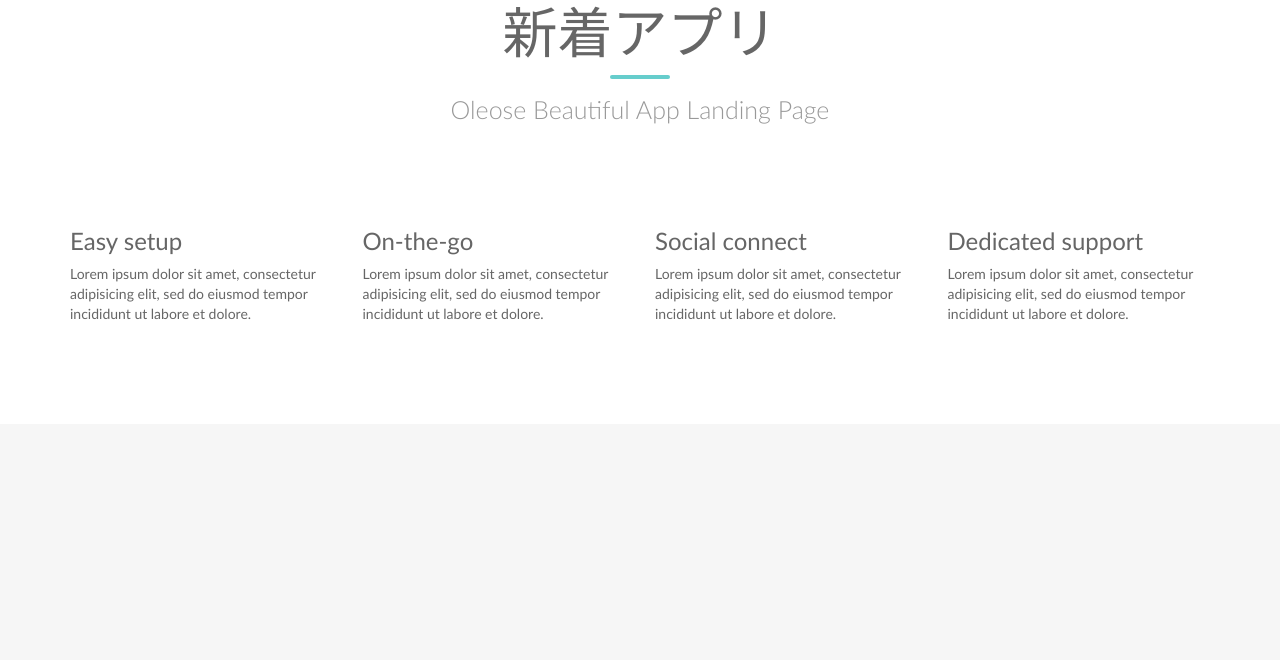
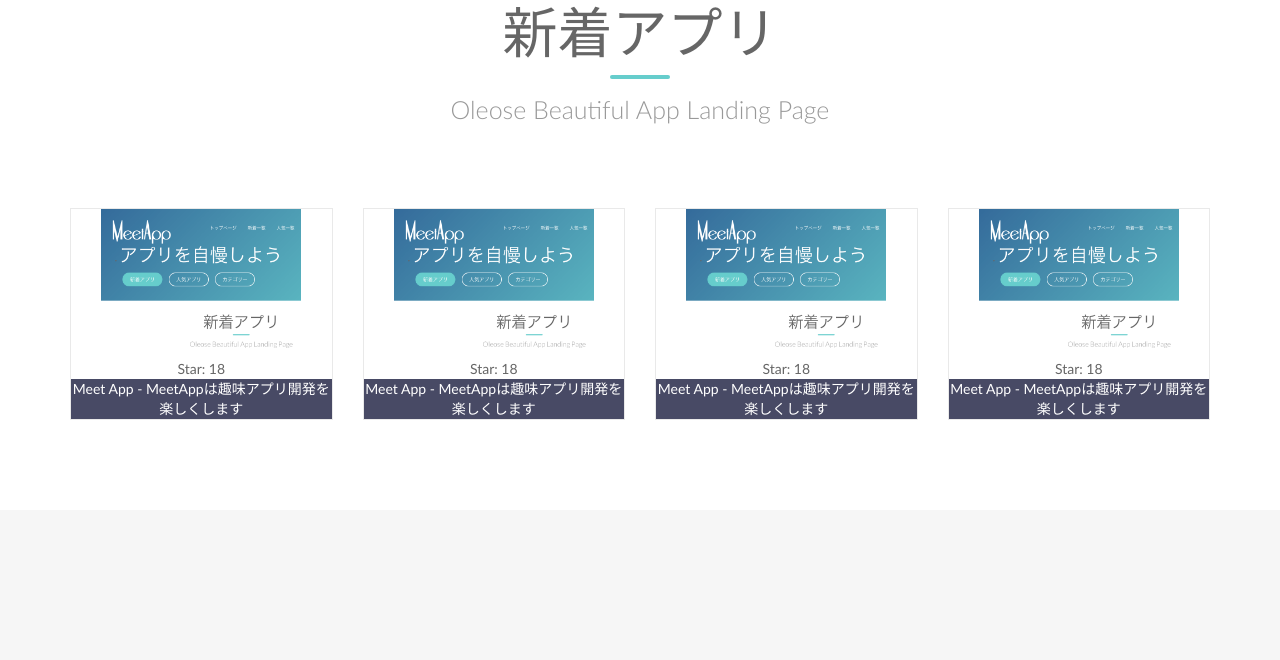
Before and after one commit to shumipro/meetapp, a PHP site: page /public/html/index.html in a window 1280 px wide. Shown: the part 369-1029 px from the top of the page. Run offline with PHP 8.4, Linux system fonts and the light colour scheme.

Commit message:
add a sample tile component

```diff
--- a/gulpfile.js
+++ b/gulpfile.js
@@ -39,6 +39,7 @@ gulp.task('build', function () {
 gulp.task('serve', function () {
   connect.server({
     port: port,
+    root: 'public',
     livereload: {
       port: reloadPort
     }
--- a/public/html/index.html
+++ b/public/html/index.html
@@ -6,7 +6,7 @@
 <meta name="viewport" content="width=device-width, initial-scale=1.0, maximum-scale=1.0, user-scalable=no">
 <meta http-equiv="X-UA-Compatible" content="IE=edge,chrome=1"/>
 <link rel="shortcut icon" href="favicon.png">
-<link rel="stylesheet" href="../css/main.css">
+<link rel="stylesheet" href="/css/main.css">
 </head>
 <body>
     <header>
@@ -17,7 +17,7 @@
             <span class="fa fa-bars fa-lg"></span>
             </button>
             <a class="navbar-brand" href="/">
-            <img src="../img/logo.png" alt="" class="logo">
+            <img src="/img/logo.png" alt="" class="logo">
             </a>
         </div>
         <div class="collapse navbar-collapse" id="bs-example-navbar-collapse-1">
@@ -60,31 +60,39 @@
                 </div>
                 <div class="row">
                     <div class="col-md-3 col-sm-3 col-xs-6">
-                        <div class="about-item scrollpoint sp-effect2">
-                            <i class="fa fa-download fa-2x"></i>
-                            <h3>Easy setup</h3>
-                            <p>Lorem ipsum dolor sit amet, consectetur adipisicing elit, sed do eiusmod tempor incididunt ut labore et dolore.</p>
+                        <div class="ma-app-tile scrollpoint sp-effect2">
+                            <div class="ma-app-tile-image">
+                                <a href="/app/detail?id=001"><img src="/img/sample1.png" width="200" height="150" alt="Meet App"></a>
+                            </div>
+                            <div class="ma-app-tile-toolbar"><span class="star">Star: 18</span></div>
+                            <div class="ma-app-tile-title"><a href="/app/detail?id=001">Meet App - MeetAppは趣味アプリ開発を楽しくします</a></div>
                         </div>
                     </div>
                     <div class="col-md-3 col-sm-3 col-xs-6">
-                        <div class="about-item scrollpoint sp-effect5">
-                            <i class="fa fa-mobile fa-2x"></i>
-                            <h3>On-the-go</h3>
-                            <p>Lorem ipsum dolor sit amet, consectetur adipisicing elit, sed do eiusmod tempor incididunt ut labore et dolore.</p>
+                        <div class="ma-app-tile scrollpoint sp-effect5">
+                            <div class="ma-app-tile-image">
+                                <a href="/app/detail?id=001"><img src="/img/sample1.png" width="200" height="150" alt="Meet App"></a>
+                            </div>
+                            <div class="ma-app-tile-toolbar"><span class="star">Star: 18</span></div>
+                            <div class="ma-app-tile-title"><a href="/app/detail?id=001">Meet App - MeetAppは趣味アプリ開発を楽しくします</a></div>
                         </div>
                     </div>
                     <div class="col-md-3 col-sm-3 col-xs-6">
-                        <div class="about-item scrollpoint sp-effect5">
-                            <i class="fa fa-users fa-2x"></i>
-                            <h3>Social connect</h3>
-                            <p>Lorem ipsum dolor sit amet, consectetur adipisicing elit, sed do eiusmod tempor incididunt ut labore et dolore.</p>
+                        <div class="ma-app-tile scrollpoint sp-effect5">
+                            <div class="ma-app-tile-image">
+                                <a href="/app/detail?id=001"><img src="/img/sample1.png" width="200" height="150" alt="Meet App"></a>
+                            </div>
+                            <div class="ma-app-tile-toolbar"><span class="star">Star: 18</span></div>
+                            <div class="ma-app-tile-title"><a href="/app/detail?id=001">Meet App - MeetAppは趣味アプリ開発を楽しくします</a></div>
                         </div>
                     </div>
                     <div class="col-md-3 col-sm-3 col-xs-6">
-                        <div class="about-item scrollpoint sp-effect1">
-                            <i class="fa fa-sliders fa-2x"></i>
-                            <h3>Dedicated support</h3>
-                            <p>Lorem ipsum dolor sit amet, consectetur adipisicing elit, sed do eiusmod tempor incididunt ut labore et dolore.</p>
+                        <div class="ma-app-tile scrollpoint sp-effect1">
+                            <div class="ma-app-tile-image">
+                                <a href="/app/detail?id=001"><img src="/img/sample1.png" width="200" height="150" alt="Meet App"></a>
+                            </div>
+                            <div class="ma-app-tile-toolbar"><span class="star">Star: 18</span></div>
+                            <div class="ma-app-tile-title"><a href="/app/detail?id=001">Meet App - MeetAppは趣味アプリ開発を楽しくします</a></div>
                         </div>
                     </div>
                 </div>
@@ -99,31 +107,39 @@
                 </div>
                 <div class="row">
                     <div class="col-md-3 col-sm-3 col-xs-6">
-                        <div class="about-item scrollpoint sp-effect2">
-                            <i class="fa fa-download fa-2x"></i>
-                            <h3>Easy setup</h3>
-                            <p>Lorem ipsum dolor sit amet, consectetur adipisicing elit, sed do eiusmod tempor incididunt ut labore et dolore.</p>
+                        <div class="ma-app-tile scrollpoint sp-effect2">
+                            <div class="ma-app-tile-image">
+                                <a href="/app/detail?id=001"><img src="/img/sample1.png" width="200" height="150" alt="Meet App"></a>
+                            </div>
+                            <div class="ma-app-tile-toolbar"><span class="star">Star: 18</span></div>
+                            <div class="ma-app-tile-title"><a href="/app/detail?id=001">Meet App - MeetAppは趣味アプリ開発を楽しくします</a></div>
                         </div>
                     </div>
                     <div class="col-md-3 col-sm-3 col-xs-6">
-                        <div class="about-item scrollpoint sp-effect5">
-                            <i class="fa fa-mobile fa-2x"></i>
-                            <h3>On-the-go</h3>
-                            <p>Lorem ipsum dolor sit amet, consectetur adipisicing elit, sed do eiusmod tempor incididunt ut labore et dolore.</p>
+                        <div class="ma-app-tile scrollpoint sp-effect5">
+                            <div class="ma-app-tile-image">
+                                <a href="/app/detail?id=001"><img src="/img/sample1.png" width="200" height="150" alt="Meet App"></a>
+                            </div>
+                            <div class="ma-app-tile-toolbar"><span class="star">Star: 18</span></div>
+                            <div class="ma-app-tile-title"><a href="/app/detail?id=001">Meet App - MeetAppは趣味アプリ開発を楽しくします</a></div>
                         </div>
                     </div>
                     <div class="col-md-3 col-sm-3 col-xs-6">
-                        <div class="about-item scrollpoint sp-effect5">
-                            <i class="fa fa-users fa-2x"></i>
-                            <h3>Social connect</h3>
-                            <p>Lorem ipsum dolor sit amet, consectetur adipisicing elit, sed do eiusmod tempor incididunt ut labore et dolore.</p>
+                        <div class="ma-app-tile scrollpoint sp-effect5">
+                            <div class="ma-app-tile-image">
+                                <a href="/app/detail?id=001"><img src="/img/sample1.png" width="200" height="150" alt="Meet App"></a>
+                            </div>
+                            <div class="ma-app-tile-toolbar"><span class="star">Star: 18</span></div>
+                            <div class="ma-app-tile-title"><a href="/app/detail?id=001">Meet App - MeetAppは趣味アプリ開発を楽しくします</a></div>
                         </div>
                     </div>
                     <div class="col-md-3 col-sm-3 col-xs-6">
-                        <div class="about-item scrollpoint sp-effect1">
-                            <i class="fa fa-sliders fa-2x"></i>
-                            <h3>Dedicated support</h3>
-                            <p>Lorem ipsum dolor sit amet, consectetur adipisicing elit, sed do eiusmod tempor incididunt ut labore et dolore.</p>
+                        <div class="ma-app-tile scrollpoint sp-effect1">
+                            <div class="ma-app-tile-image">
+                                <a href="/app/detail?id=001"><img src="/img/sample1.png" width="200" height="150" alt="Meet App"></a>
+                            </div>
+                            <div class="ma-app-tile-toolbar"><span class="star">Star: 18</span></div>
+                            <div class="ma-app-tile-title"><a href="/app/detail?id=001">Meet App - MeetAppは趣味アプリ開発を楽しくします</a></div>
                         </div>
                     </div>
                 </div>
@@ -212,6 +228,6 @@
 </div>
         </footer>
     </div>
-    <script src="../dist/main.js"></script>
+    <script src="/dist/main.js"></script>
 </body>
 </html>
--- a/public/stylus/main.styl
+++ b/public/stylus/main.styl
@@ -1,3 +1,27 @@
 @import "node_modules/bootstrap/dist/css/bootstrap.css"
 @import "public/css/lib/animate.css"
 @import "public/css/lib/sample.css"
+
+
+
+a:link, a:visited
+    color black
+    text-decoration none
+
+
+.ma-app-tile
+    border 1px solid #e9e9e9
+    text-align center
+
+    .ma-app-tile-image
+        margin 0 auto
+
+
+    // .ma-app-tile-toolbar
+
+
+    .ma-app-tile-title
+        background #484a65
+
+        a
+            color #fff
```
Also changed, not shown: views/app/components/tile.html (added, +9 -0 lines), views/app/list.html (+4 -28 lines), views/index.html (+8 -56 lines), public/css/main.css, public/dist/main.js, public/img/sample1.png (added), 1 other file.
